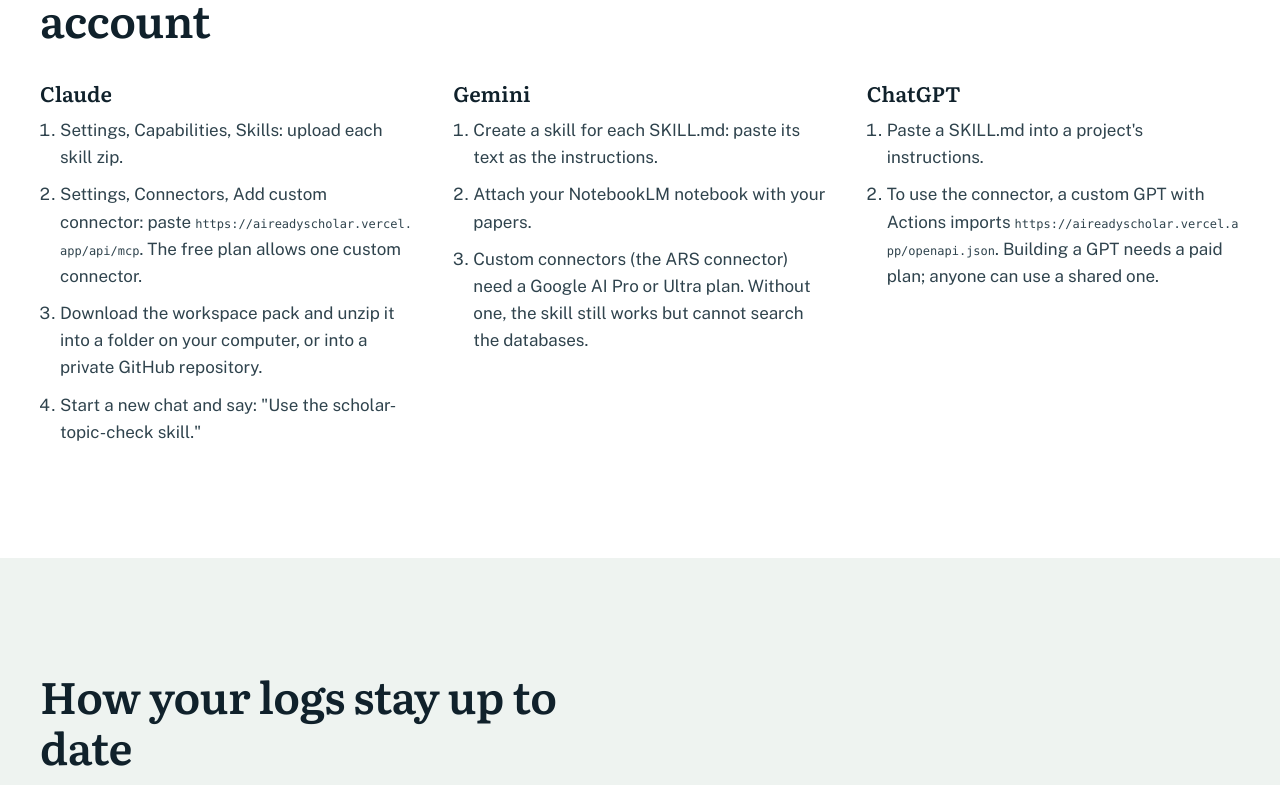
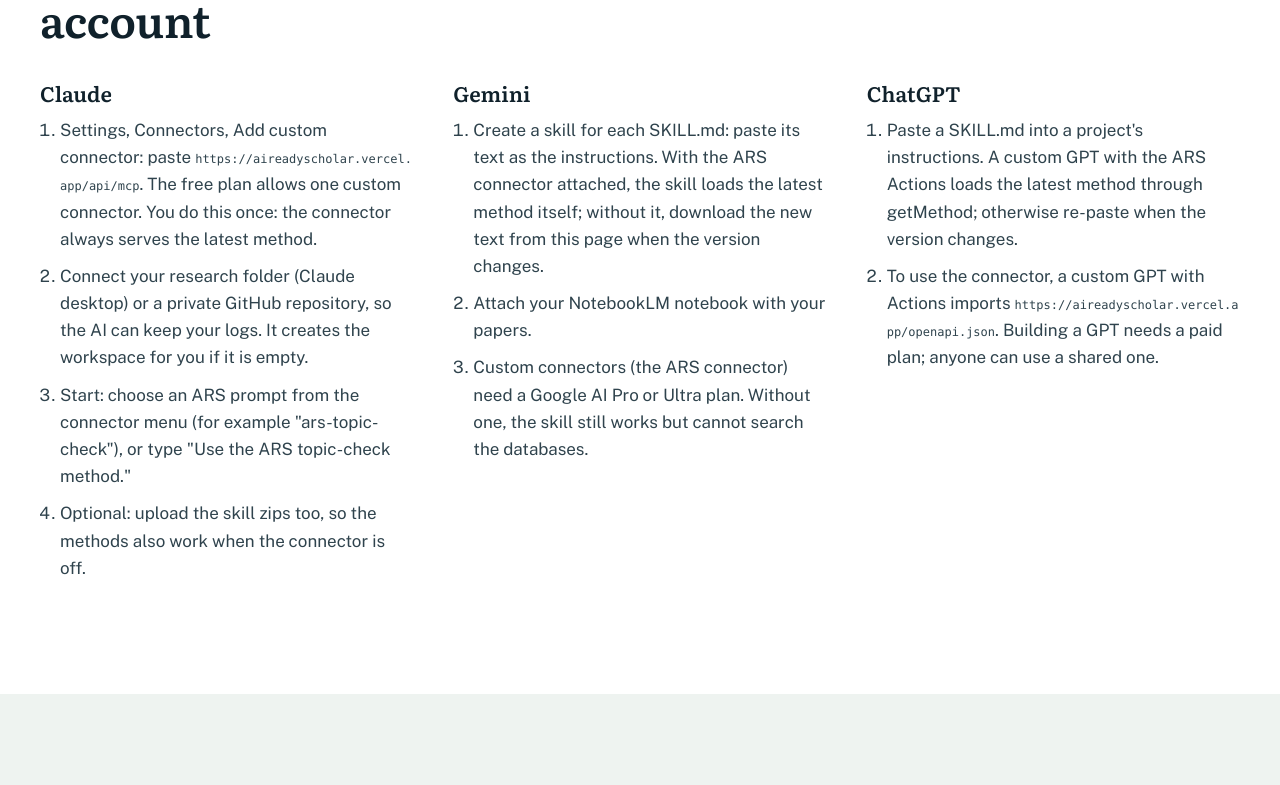
Before and after one commit to nutshellagency/aireadyscholar, a Next.js app: page /kit in a window 1280 px wide. Shown: the part 1215-2000 px from the top of the page. Built offline with nearby package versions, Linux system fonts and the light colour scheme.

Commit message:
Add files via upload

```diff
--- a/app/kit/page.tsx
+++ b/app/kit/page.tsx
@@ -78,16 +78,16 @@ export default function Kit() {
               <div>
                 <h3>Claude</h3>
                 <ol>
-                  <li>Settings, Capabilities, Skills: upload each skill zip.</li>
-                  <li>Settings, Connectors, Add custom connector: paste <code>https://aireadyscholar.vercel.app/api/mcp</code>. The free plan allows one custom connector.</li>
-                  <li>Download the workspace pack and unzip it into a folder on your computer, or into a private GitHub repository.</li>
-                  <li>Start a new chat and say: "Use the scholar-topic-check skill."</li>
+                  <li>Settings, Connectors, Add custom connector: paste <code>https://aireadyscholar.vercel.app/api/mcp</code>. The free plan allows one custom connector. You do this once: the connector always serves the latest method.</li>
+                  <li>Connect your research folder (Claude desktop) or a private GitHub repository, so the AI can keep your logs. It creates the workspace for you if it is empty.</li>
+                  <li>Start: choose an ARS prompt from the connector menu (for example "ars-topic-check"), or type "Use the ARS topic-check method."</li>
+                  <li>Optional: upload the skill zips too, so the methods also work when the connector is off.</li>
                 </ol>
               </div>
               <div>
                 <h3>Gemini</h3>
                 <ol>
-                  <li>Create a skill for each SKILL.md: paste its text as the instructions.</li>
+                  <li>Create a skill for each SKILL.md: paste its text as the instructions. With the ARS connector attached, the skill loads the latest method itself; without it, download the new text from this page when the version changes.</li>
                   <li>Attach your NotebookLM notebook with your papers.</li>
                   <li>Custom connectors (the ARS connector) need a Google AI Pro or Ultra plan. Without one, the skill still works but cannot search the databases.</li>
                 </ol>
@@ -95,7 +95,7 @@ export default function Kit() {
               <div>
                 <h3>ChatGPT</h3>
                 <ol>
-                  <li>Paste a SKILL.md into a project's instructions.</li>
+                  <li>Paste a SKILL.md into a project's instructions. A custom GPT with the ARS Actions loads the latest method through getMethod; otherwise re-paste when the version changes.</li>
                   <li>To use the connector, a custom GPT with Actions imports <code>https://aireadyscholar.vercel.app/openapi.json</code>. Building a GPT needs a paid plan; anyone can use a shared one.</li>
                 </ol>
               </div>
@@ -140,7 +140,7 @@ export default function Kit() {
             <div>
               <h2>Staying on the latest version</h2>
               <p className="intro">
-                Each skill shows its version at the top. When the ARS connector is connected, the skill checks this kit once per chat and tells you if a newer version exists. To update: download the new zip here, remove the old skill, upload the new one. Your workspace files are never replaced.
+                With the ARS connector connected, you always get the latest method: the connector serves it, and installed skills load it first. Without the connector, each skill shows its version at the top; download the new one here when the version changes. Your workspace files are never replaced.
               </p>
             </div>
             <ol className="changes">
```
